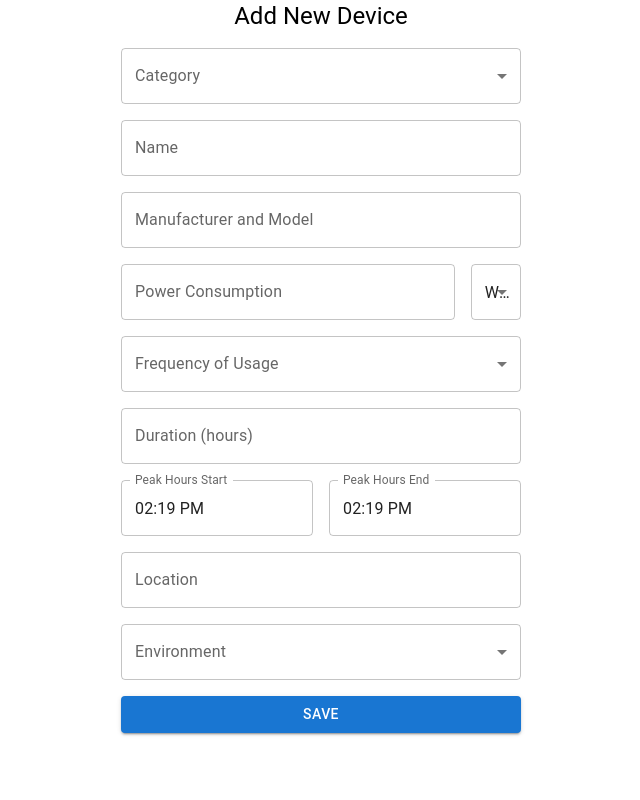
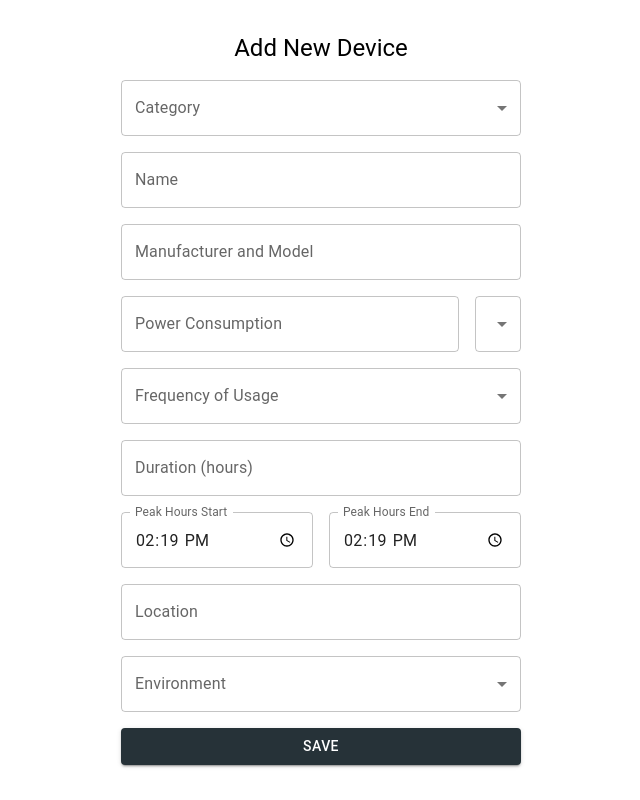
Before and after one commit to anteaklapez/eemp, a React (Create React App) app in the folder eemp-frontend/: page /form in a window 1280 px wide. Shown: the whole page, without its empty margins (319-959 px from the left). Built offline with nearby package versions, Linux system fonts and the light colour scheme; the HTML template or start-up script is replaced by a standard one.

Commit message:
Frontend: Implement DeviceForm localstorage saving

```diff
--- a/eemp-frontend/package.json
+++ b/eemp-frontend/package.json
@@ -5,6 +5,7 @@
   "dependencies": {
     "@emotion/react": "^11.13.5",
     "@emotion/styled": "^11.13.5",
+    "@fontsource/inter": "^5.1.0",
     "@mui/material": "^6.1.9",
     "@mui/x-date-pickers": "^7.23.0",
     "@testing-library/jest-dom": "^5.17.0",
@@ -18,6 +19,7 @@
     "react": "^18.3.1",
     "react-dom": "^18.3.1",
     "react-scripts": "5.0.1",
+    "sass": "^1.81.0",
     "typescript": "^4.9.5",
     "web-vitals": "^2.1.4"
   },
--- a/eemp-frontend/src/App.css
+++ b/eemp-frontend/src/App.css
@@ -1,38 +1,3 @@
-.App {
-  text-align: center;
+body{
+  padding: 2em;
 }
-
-.App-logo {
-  height: 40vmin;
-  pointer-events: none;
-}
-
-@media (prefers-reduced-motion: no-preference) {
-  .App-logo {
-    animation: App-logo-spin infinite 20s linear;
-  }
-}
-
-.App-header {
-  background-color: #282c34;
-  min-height: 100vh;
-  display: flex;
-  flex-direction: column;
-  align-items: center;
-  justify-content: center;
-  font-size: calc(10px + 2vmin);
-  color: white;
-}
-
-.App-link {
-  color: #61dafb;
-}
-
-@keyframes App-logo-spin {
-  from {
-    transform: rotate(0deg);
-  }
-  to {
-    transform: rotate(360deg);
-  }
-}
--- a/eemp-frontend/src/App.tsx
+++ b/eemp-frontend/src/App.tsx
@@ -3,13 +3,41 @@ import './App.css';
 import DeviceForm from "./device/DeviceForm";
 import {LocalizationProvider} from "@mui/x-date-pickers";
 import { AdapterDayjs } from "@mui/x-date-pickers/AdapterDayjs";
+import "@fontsource/inter"; // Defaults to weight 400
+import { createTheme } from '@mui/material/styles';
+import {blue, blueGrey} from '@mui/material/colors';
+import {ThemeProvider} from "@mui/material";
+
+
+declare module '@mui/material/styles' {
+  interface PaletteColor {
+    darker?: string;
+  }
+
+  interface SimplePaletteColorOptions {
+    darker?: string;
+  }
+}
+
+const theme = createTheme({
+  palette: {
+    primary: {
+      light: blueGrey[300],
+      main: blueGrey[500],
+      dark: blueGrey[700],
+      darker: blueGrey[900],
+    },
+  },
+});
 
 
 function App() {
   return (
-    <LocalizationProvider dateAdapter={AdapterDayjs}>
-      <DeviceForm />
-    </LocalizationProvider>
+    <ThemeProvider theme={theme}>
+      <LocalizationProvider dateAdapter={AdapterDayjs}>
+        <DeviceForm />
+      </LocalizationProvider>
+    </ThemeProvider>
   );
 }
 
--- a/eemp-frontend/src/device/DeviceForm.tsx
+++ b/eemp-frontend/src/device/DeviceForm.tsx
@@ -8,11 +8,13 @@ import {
   InputLabel,
   FormControl,
   Typography,
+  useTheme
 } from "@mui/material";
-import { TimePicker } from "@mui/x-date-pickers/TimePicker";
 import { Autocomplete } from "@mui/material";
 import dayjs, { Dayjs } from "dayjs";
 import locationsData from "../assets/locations.json";
+import "./DeviceForm.scss"; // Import your SCSS file
+
 
 // Define a TypeScript interface for the form data
 interface FormData {
@@ -31,12 +33,14 @@ interface FormData {
 }
 
 const DeviceForm: React.FC = () => {
+  const theme = useTheme(); // Access the theme here
+
   const [formData, setFormData] = useState<FormData>({
     category: "",
     name: "",
     manufacturerModel: "",
     powerConsumption: "",
-    unit: "W",
+    unit: "",
     frequency: "",
     duration: "",
     peakHoursStart: dayjs(),
@@ -51,8 +55,10 @@ const DeviceForm: React.FC = () => {
   };
 
   const handleSubmit = () => {
+    // Save form data to localStorage
+    localStorage.setItem("deviceFormData", JSON.stringify(formData));
     console.log("Form Submitted:", formData);
-    // Add logic for submitting the data
+    alert("Form data saved to localStorage!");
   };
 
   return (
@@ -105,11 +111,14 @@ const DeviceForm: React.FC = () => {
           onChange={(e) => handleChange("powerConsumption", e.target.value)}
           fullWidth
         />
-        <FormControl>
+        <FormControl sx={{
+            minWidth: "fit-content",
+          }}>
           <Select
             value={formData.unit}
             onChange={(e) => handleChange("unit", e.target.value)}
           >
+            <MenuItem value="">None</MenuItem>
             <MenuItem value="W">W</MenuItem>
             <MenuItem value="kW">kW</MenuItem>
           </Select>
@@ -141,29 +150,27 @@ const DeviceForm: React.FC = () => {
 
       {/* Peak Hours */}
       <Box sx={{ display: "flex", gap: 2 }}>
-        <TimePicker
+        <TextField
           label="Peak Hours Start"
-          value={formData.peakHoursStart}
-          onChange={(newValue) => handleChange("peakHoursStart", newValue)}
-          slotProps={{
-            textField: {
-              fullWidth: true,
-            },
-          }}
+          type="time"
+          value={formData.peakHoursStart?.format("HH:mm") || ""}
+          onChange={(e) =>
+            handleChange("peakHoursStart", dayjs(e.target.value, "HH:mm"))
+          }
+          fullWidth
         />
-        <TimePicker
+        <TextField
           label="Peak Hours End"
-          value={formData.peakHoursEnd}
-          onChange={(newValue) => handleChange("peakHoursEnd", newValue)}
-          slotProps={{
-            textField: {
-              fullWidth: true,
-            },
-          }}
+          type="time"
+          value={formData.peakHoursEnd?.format("HH:mm") || ""}
+          onChange={(e) =>
+            handleChange("peakHoursEnd", dayjs(e.target.value, "HH:mm"))
+          }
+          fullWidth
         />
       </Box>
 
-      {/* Location with Searchable Dropdown */}
+      {/* Location */}
       <Autocomplete
         options={locationsData.locations}
         getOptionLabel={(option) => option || ""}
@@ -174,6 +181,7 @@ const DeviceForm: React.FC = () => {
         )}
         clearOnEscape
         freeSolo
+        disablePortal
       />
 
       {/* Environment */}
@@ -192,7 +200,7 @@ const DeviceForm: React.FC = () => {
 
 
       {/* Submit Button */}
-      <Button variant="contained" color="primary" onClick={handleSubmit}>
+      <Button variant="contained" color="primary" sx={{ backgroundColor: theme.palette.primary.darker }} onClick={handleSubmit}>
         Save
       </Button>
     </Box>
```
Also changed, not shown: eemp-frontend/src/device/DeviceForm.scss (added), 1 other file (tests, documents, lock files or other folders).
